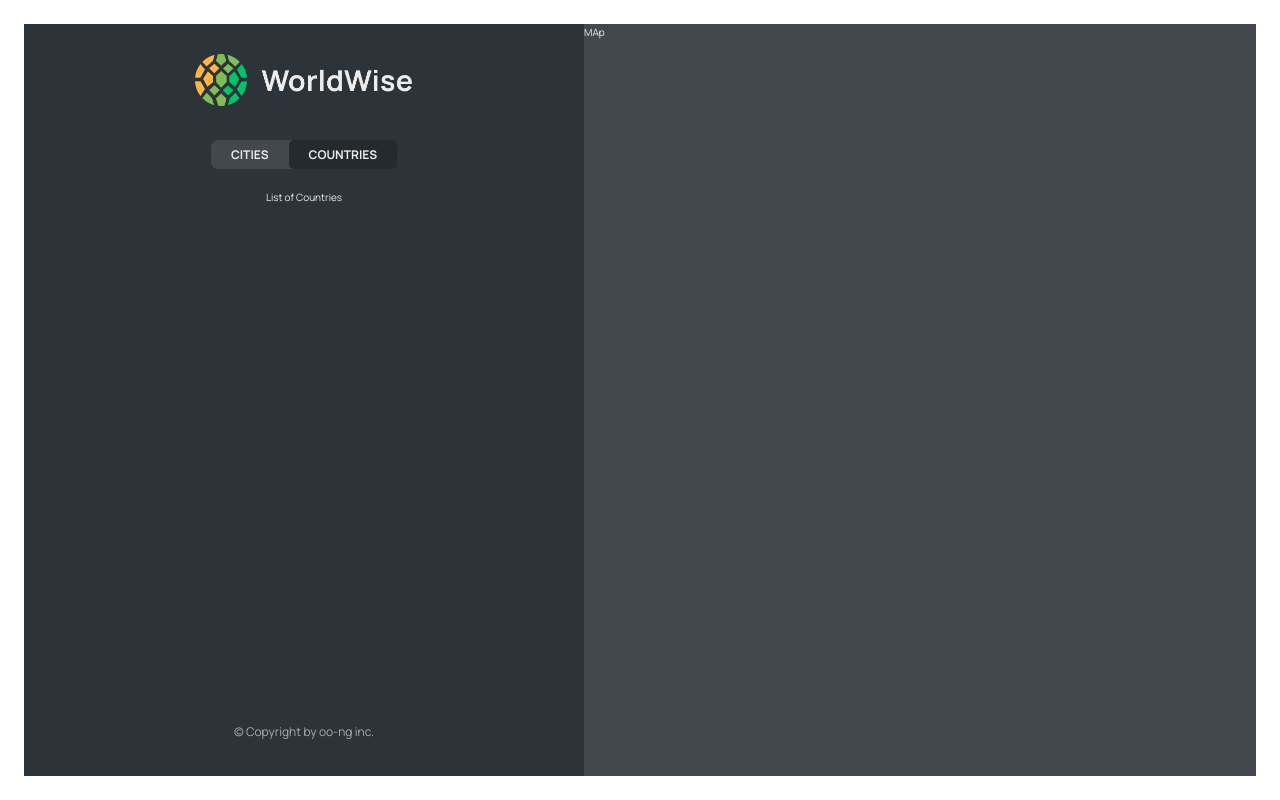
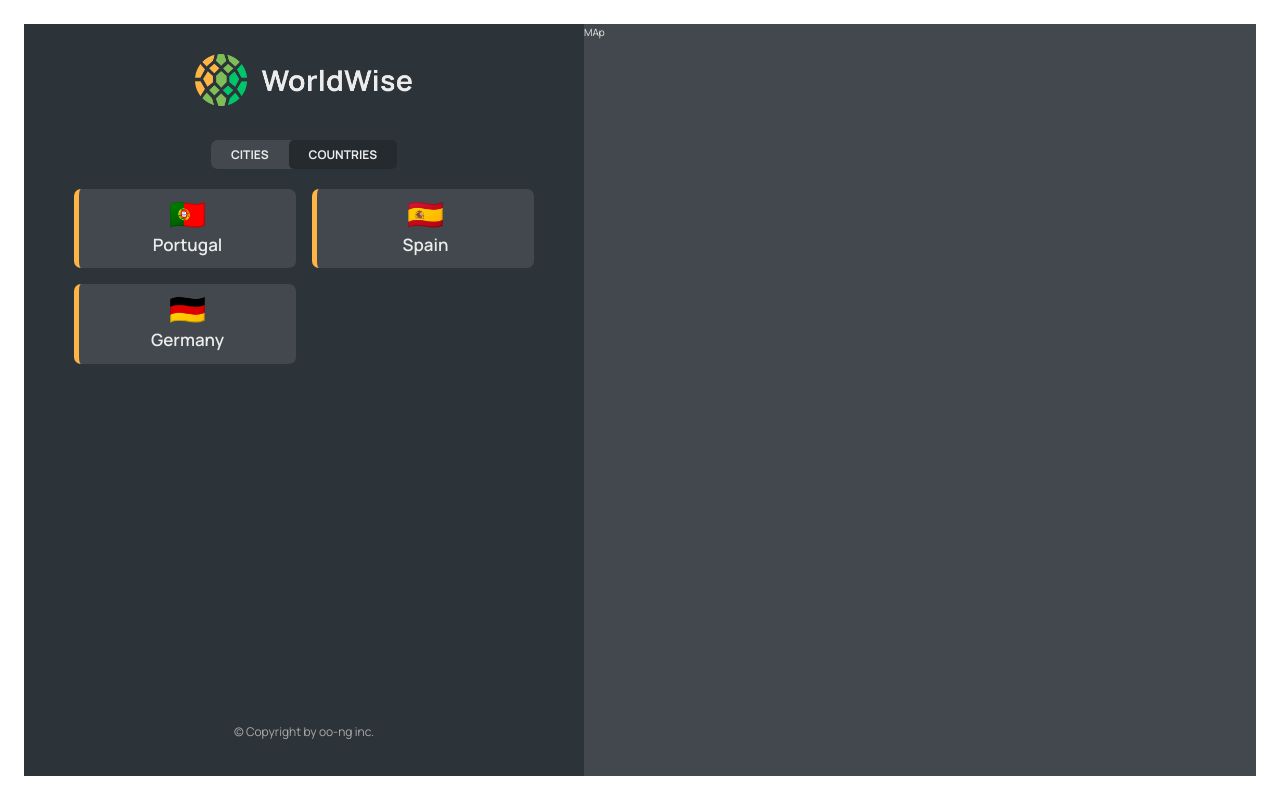
Before and after one commit to oo-ng/world_wide, a React (Vite) app: page /app/countries in a window 1280 px wide. Built offline with nearby package versions, Linux system fonts and the light colour scheme; data requests are answered from the project's data file.

Commit message:
Finished country List

```diff
--- a/src/App.jsx
+++ b/src/App.jsx
@@ -6,6 +6,7 @@ import  PageNotFound  from './pages/PageNotFound';
 import  {AppLayout}  from './pages/AppLayout';
 import Login from './pages/Login';
 import { CityList } from './components/CityList';
+import { CountryList } from './components/CountryList';
 
 
 export const App =()=>{
@@ -21,7 +22,7 @@ export const App =()=>{
         <Route path='/app' element={<AppLayout/>}>
           <Route index element = {<CityList/>}/>
           <Route path='cities' element={<CityList/>}/>
-          <Route path='countries' element={<p>List of Countries</p>}/>
+          <Route path='countries' element={<CountryList />}/>
           <Route path='form' element={<p>Form</p>}/>
         </Route>
 
--- a/src/components/CityItem.jsx
+++ b/src/components/CityItem.jsx
@@ -10,7 +10,7 @@ const formatDate = (date) =>
   }).format(new Date(date));
 
 import styles from './CityItem.module.css'
-export const CityItem = ({city}) => {
+export const CityItem = ({city,setCityToBeDeletedID}) => {
 
     return(
         <li className={styles.cityItem}>
@@ -18,7 +18,7 @@ export const CityItem = ({city}) => {
             <span className={styles.emoji}>{city.emoji}</span>
             <h3 className={styles.name}>{city.cityName}</h3>
             <time className={styles.date}>{formatDate(city.date)}</time>
-            <button className={styles.deleteBtn}>&times;</button>
+            <button onClick={()=>setCityToBeDeletedID(city.id)} className={styles.deleteBtn}>&times;</button>
 
         </li>
     )
--- a/src/components/CityList.jsx
+++ b/src/components/CityList.jsx
@@ -1,12 +1,14 @@
 /* eslint-disable no-unused-vars */
 import styles from './CityList.module.css'
 import Spinner from './Spinner'
-import { useEffect, useReducer } from 'react'
+import { useState, useEffect } from 'react'
 import { CityItem } from './CityItem'
 import Message from './Message'
 import { useFetchData } from './useFetchData'
 
 export const CityList = () => {
+
+    const [cityToBeDeletedID,setCityToBeDeletedID]=useState()
     const query = "cities";
 
     const [status, cityList] = useFetchData({query});
@@ -16,15 +18,20 @@ export const CityList = () => {
     )
 
 
+
+
     return(
         <>
-            {status==="loading" ? <Spinner/>:(<ul className={styles.cityList}>
-           { cityList.map((city)=>
-
-            <CityItem key={city.id} city={city}/>
+            {status==="loading" ? <Spinner/>:(
+            <ul className={styles.cityList}>
+            {cityList.map((city)=>
+            <CityItem
+            setCityToBeDeletedID={setCityToBeDeletedID} key={city.id}
+            city={city}/>
 
            )}
         </ul>)}
+        {console.log("CityList",cityToBeDeletedID)}
         </>
     )
 }
--- a/src/components/CountryItem.jsx
+++ b/src/components/CountryItem.jsx
@@ -1,3 +1,4 @@
+/* eslint-disable react/prop-types */
 import styles from "./CountryItem.module.css";
 
 function CountryItem({ country }) {
--- a/src/components/CountryList.jsx
+++ b/src/components/CountryList.jsx
@@ -1,16 +1,35 @@
 /* eslint-disable no-unused-vars */
 import styles from './CountryList.module.css'
 import { useFetchData } from './useFetchData'
+import Spinner from './Spinner';
+import CountryItem from './CountryItem'
 export const CountryList = () => {
 
     const query="cities";
     const [status, cityList] = useFetchData({query});
 
-    const uniqueCountryList = cityList.filter((country)=>
-    )
+    const uniqueByCountry = (cityList) =>{
+        const seenCountry = new Set();
+        return cityList.filter((city)=>{
+            if(!seenCountry.has(city.country)){
+                seenCountry.add(city.country)
+                return true;
+            }
+            return false;
+        })
+    }
+
+    const uniqueCountryList = uniqueByCountry(cityList)
+    console.log("Unique country list",uniqueCountryList);
     return(
-        <div>
+        <>
+            {status==="loading" ? <Spinner/>:(<ul className={styles.countryList}>
+           { uniqueCountryList.map((country)=>
 
-        </div>
+            <CountryItem key={country.id} country={country}/>
+
+           )}
+        </ul>)}
+        </>
     )
 }
--- a/src/components/CountryList.module.css
+++ b/src/components/CountryList.module.css
@@ -2,7 +2,7 @@
   width: 100%;
   height: 65vh;
   list-style: none;
-  overflow-y: scroll;
+  /* overflow-y: scroll; */
   overflow-x: hidden;
 
   display: grid;
```
